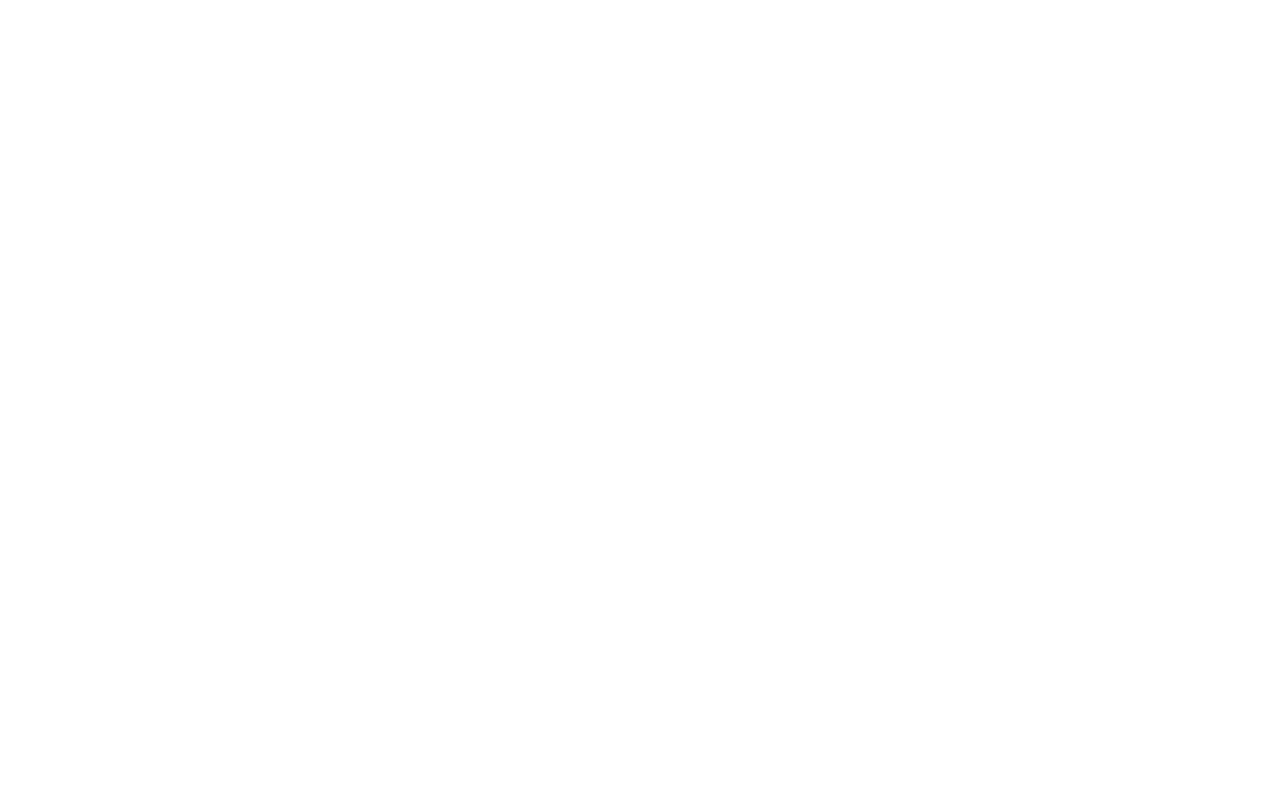
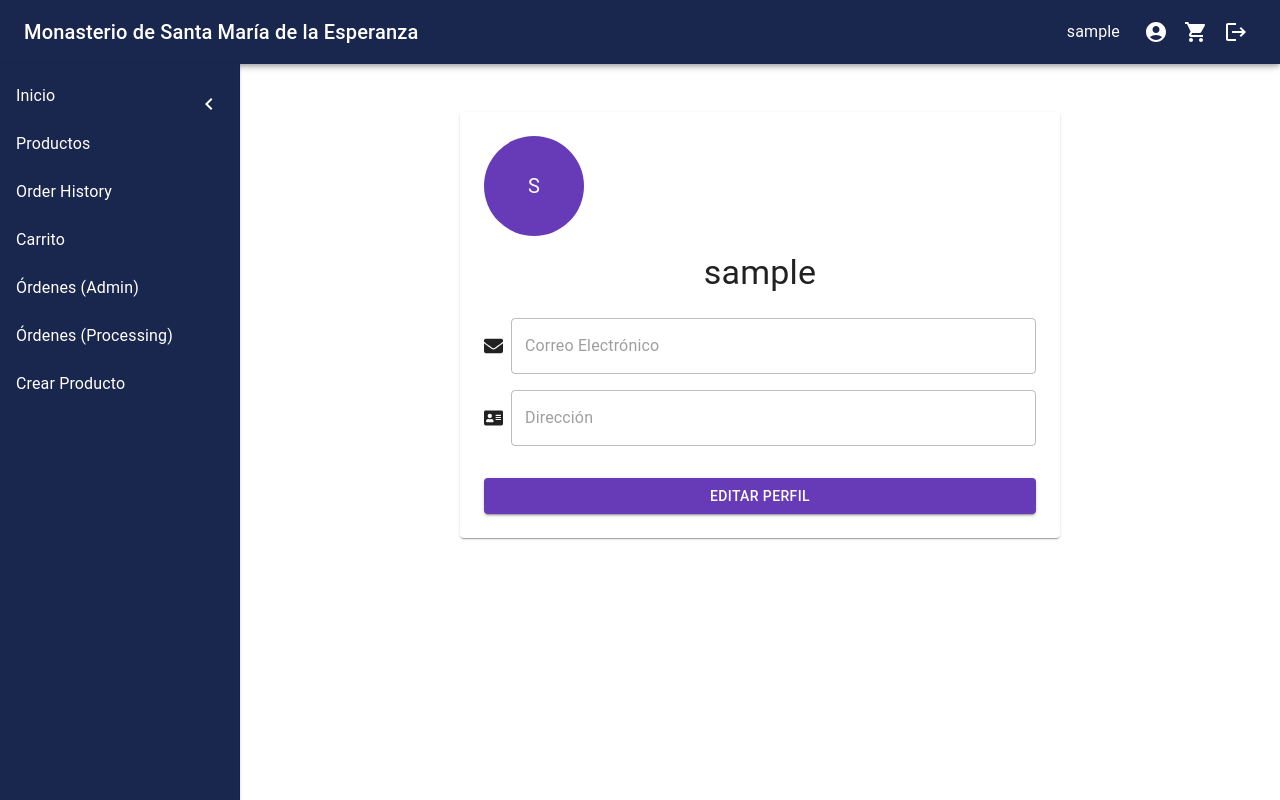
Before and after one commit to Ame314/ecomerse_front-main, a React (Create React App) app: page /profile in a window 1280 px wide. Before the commit this address had no page. Built offline with nearby package versions, Linux system fonts and the light colour scheme; sample sign-in values are in the browser's storage.

Commit message:
Add: Profile page

```diff
--- a/package.json
+++ b/package.json
@@ -11,6 +11,7 @@
     "cra-template": "1.2.0",
     "react": "^19.0.0",
     "react-dom": "^19.0.0",
+    "react-icons": "^5.4.0",
     "react-router-dom": "^7.1.1",
     "react-scripts": "5.0.1",
     "web-vitals": "^4.2.4"
--- a/src/App.js
+++ b/src/App.js
@@ -13,6 +13,8 @@
 import RequestPasswordReset from "./pages/RequestPasswordReset";
 import SetNewPassword from "./pages/SetNewPassword";
 import Cart from "./pages/Cart";
+import Profile from "./pages/Profile"; // Asegúrate de importar el componente Profile
+
 
 function App() {
   return (
@@ -23,7 +25,16 @@
         <Route path="/reset-password" element={<RequestPasswordReset />} />
         <Route path="/reset-password/reset" element={<SetNewPassword />} />
         <Route path="/register" element={<Register />} />
+
         {/* Rutas con Layout */}
+        <Route
+          path="/profile"
+          element={
+            <Layout>
+              <Profile />
+            </Layout>
+          }
+        />
         <Route
           path="/products"
           element={
@@ -48,7 +59,6 @@
             </Layout>
           }
         />
-
         <Route
           path="/home"
           element={
@@ -57,7 +67,6 @@
             </Layout>
           }
         />
-
         <Route
           path="/checkout"
           element={
@@ -89,9 +98,7 @@
               <OrderProcessing />
             </Layout>
           }
-
         />
-
         <Route
           path="/cart"
           element={
--- a/src/components/Layout.js
+++ b/src/components/Layout.js
@@ -11,25 +11,54 @@
   ListItemText,
   Tooltip,
   CssBaseline,
+  IconButton,
+  Badge,
 } from "@mui/material";
 import LogoutIcon from "@mui/icons-material/Logout";
+import ChevronLeftIcon from "@mui/icons-material/ChevronLeft"; // Para cerrar
+import ChevronRightIcon from "@mui/icons-material/ChevronRight"; // Para abrir
+import AccountCircleIcon from "@mui/icons-material/AccountCircle"; // Perfil
+import ShoppingCartIcon from "@mui/icons-material/ShoppingCart"; // Carrito
 
-const drawerWidth = 200; // Ancho del menú lateral
+const drawerWidth = 240; // Ancho del menú lateral
+
 
 const Layout = ({ children }) => {
   const navigate = useNavigate();
   const [role, setRole] = useState("user"); // Rol por defecto
+  const [open, setOpen] = useState(true); // Estado para mostrar u ocultar el menú lateral
+  const [userName, setUserName] = useState(""); // Nombre del usuario
+  const [cartItems, setCartItems] = useState(0); // Cantidad de artículos en el carrito
 
-  // Obtener el rol del usuario desde localStorage
+  // Obtener el rol y nombre del usuario desde localStorage
   useEffect(() => {
     const storedRole = localStorage.getItem("role");
+    const storedUserName = localStorage.getItem("userName"); // Asumiendo que el nombre del usuario está guardado
+    const storedCartItems = JSON.parse(localStorage.getItem("cartItems")) || 0; // Cantidad de artículos en el carrito
+
     setRole(storedRole || "user");
+    setUserName(storedUserName);
+    setCartItems(storedCartItems);
   }, []);
 
   const handleLogout = () => {
     localStorage.removeItem("token");
     localStorage.removeItem("role");
+    localStorage.removeItem("userName");
+    localStorage.removeItem("cartItems");
     navigate("/login");
+  };
+
+  const toggleDrawer = () => {
+    setOpen(!open);
+  };
+
+  const handleProfile = () => {
+    navigate("/profile"); // Asumir que tienes una página de perfil
+  };
+
+  const handleCart = () => {
+    navigate("/cart"); // Ir al carrito
   };
 
   return (
@@ -39,15 +68,38 @@
       {/* Barra principal */}
       <AppBar position="fixed" sx={{ backgroundColor: role === "admin" ? "#19274e" : "#536d88" }}>
         <Toolbar>
-          <Typography variant="hMi Aplicación6" noWrap sx={{ flexGrow: 1 }}>
-          El tesoro de las monjitas -tienda
+          <Typography variant="h6" noWrap sx={{ flexGrow: 1 }}>
+            Monasterio de Santa María de la Esperanza
           </Typography>
-          <Tooltip title="Cerrar Sesión">
-            <LogoutIcon
-              onClick={handleLogout}
-              sx={{ cursor: "pointer", color: "#fff" }}
-            />
-          </Tooltip>
+          <Box sx={{ display: "flex", alignItems: "center" }}>
+            {/* Nombre del usuario */}
+            <Typography variant="body1" sx={{ color: "#fff", marginRight: 2 }}>
+              {userName}
+            </Typography>
+
+            {/* Ícono de Perfil */}
+            <Tooltip title="Ver perfil">
+              <IconButton onClick={handleProfile} sx={{ color: "#fff" }}>
+                <AccountCircleIcon />
+              </IconButton>
+            </Tooltip>
+
+            {/* Ícono de Carrito */}
+            <Tooltip title="Ver carrito">
+              <IconButton onClick={handleCart} sx={{ color: "#fff" }}>
+                <Badge badgeContent={cartItems} color="error">
+                  <ShoppingCartIcon />
+                </Badge>
+              </IconButton>
+            </Tooltip>
+
+            {/* Ícono de Cerrar Sesión */}
+            <Tooltip title="Cerrar Sesión">
+              <IconButton onClick={handleLogout} sx={{ color: "#fff" }}>
+                <LogoutIcon />
+              </IconButton>
+            </Tooltip>
+          </Box>
         </Toolbar>
       </AppBar>
 
@@ -56,10 +108,19 @@
         {/* Menú lateral */}
         <Drawer
           variant="permanent"
+          open={open}
           sx={{
-            width: drawerWidth,
+            width: open ? drawerWidth : 60, // Cambiar ancho cuando se abre/cierra
             flexShrink: 0,
-            [`& .MuiDrawer-paper`]: { width: drawerWidth, boxSizing: "border-box", top: 64 },
+            [`& .MuiDrawer-paper`]: {
+              width: open ? drawerWidth : 60,
+              boxSizing: "border-box",
+              top: 64,
+              backgroundColor: role === "admin" ? "#19274e" : "#536d88", // Cambiar el fondo según el rol
+              color: "#fff", // Letras blancas
+              transition: "width 0.3s ease", // Transición suave para abrir/cerrar
+              overflowX: "hidden", // Esconder contenido cuando el menú está cerrado
+            },
           }}
           PaperProps={{
             elevation: 1,
@@ -67,33 +128,60 @@
         >
           <List>
             <ListItem button onClick={() => navigate("/home")}>
-              <ListItemText primary="Inicio" />
+              <ListItemText
+                primary="Inicio"
+                sx={{ display: open ? "block" : "none" }} // Ocultar texto cuando el menú está cerrado
+              />
             </ListItem>
             <ListItem button onClick={() => navigate("/products")}>
-              <ListItemText primary="Productos" />
+              <ListItemText
+                primary="Productos"
+                sx={{ display: open ? "block" : "none" }}
+              />
             </ListItem>
-            {/*por aca hay que poner lo del carrito  */}
             <ListItem button onClick={() => navigate("/orders/history")}>
-              <ListItemText primary="Order History" />
+              <ListItemText
+                primary="Order History"
+                sx={{ display: open ? "block" : "none" }}
+              />
             </ListItem>
             <ListItem button onClick={() => navigate("/cart")}>
-              <ListItemText primary="Carrito" />
+              <ListItemText
+                primary="Carrito"
+                sx={{ display: open ? "block" : "none" }}
+              />
             </ListItem>
 
             {role === "admin" && (
               <>
                 <ListItem button onClick={() => navigate("/admin/orders")}>
-                  <ListItemText primary="Órdenes (Admin)" />
+                  <ListItemText
+                    primary="Órdenes (Admin)"
+                    sx={{ display: open ? "block" : "none" }}
+                  />
                 </ListItem>
                 <ListItem button onClick={() => navigate("/admin/orders/processing")}>
-                  <ListItemText primary="Órdenes (Processing)" />
+                  <ListItemText
+                    primary="Órdenes (Processing)"
+                    sx={{ display: open ? "block" : "none" }}
+                  />
                 </ListItem>
                 <ListItem button onClick={() => navigate("/admin/product/create")}>
-                  <ListItemText primary="Crear Producto" />
+                  <ListItemText
+                    primary="Crear Producto"
+                    sx={{ display: open ? "block" : "none" }}
+                  />
                 </ListItem>
               </>
             )}
           </List>
+
+          {/* Íconos para cerrar o abrir el menú en pantallas pequeñas */}
+          <Box sx={{ position: "absolute", top: 20, right: 10 }}>
+            <IconButton onClick={toggleDrawer} sx={{ color: "#fff" }}>
+              {open ? <ChevronLeftIcon /> : <ChevronRightIcon />}
+            </IconButton>
+          </Box>
         </Drawer>
 
         {/* Contenido principal */}
--- a/src/pages/Home.js
+++ b/src/pages/Home.js
@@ -24,7 +24,7 @@
             marginBottom: "10px",
           }}
         >
-          El Tesoro de las Monjitas
+          Monasterio de Santa María de la Esperanza
         </Typography>
         <Typography
           variant="subtitle1"
@@ -33,7 +33,7 @@
             fontStyle: "italic",
           }}
         >
-          Artesanía con tradición, fe y amor.
+          Orden Cisterciense de la Estrecha Observancia.
         </Typography>
       </Box>
 
--- a/src/pages/Login.js
+++ b/src/pages/Login.js
@@ -100,6 +100,7 @@
                 input: {
                   color: "#19274e",
                 },
+
               }}
             />
 
--- a/src/pages/Products.js
+++ b/src/pages/Products.js
@@ -197,6 +197,19 @@
                 >
                   {prod.name}
                 </Typography>
+                <Typography sx={{ color: "#536d88" }}>
+                  ${prod.price}
+                </Typography>
+                <Typography
+                  sx={{
+                    color: "#536d88",
+                    fontSize: "0.85rem",
+                    fontStyle: "italic",
+                    mt: 1,
+                  }}
+                >
+                  Ver detalles
+                </Typography>
               </CardContent>
             </Card>
           </Grid>
@@ -205,7 +218,7 @@
 
       {/* Modal de Producto */}
       {selectedProduct && (
-        <Dialog open={!!selectedProduct} onClose={handleCloseModal} fullWidth>
+        <Dialog open={!!selectedProduct} onClose={handleCloseModal} fullWidth maxWidth="md">
           <DialogContent
             sx={{
               position: "relative",
@@ -241,15 +254,15 @@
             </Typography>
             <CardMedia
               component="img"
-              height="300"
+              height="400"
               image={selectedProduct.image}
               alt={selectedProduct.name}
-              sx={{ margin: "20px auto", maxHeight: "300px", maxWidth: "100%" }}
+              sx={{ margin: "20px auto", maxHeight: "400px", maxWidth: "100%" }}
             />
             <Typography sx={{ color: "#536d88" }}>
               Categoría: {selectedProduct.category}
             </Typography>
-            <Typography sx={{ color: "#536d88" }}>
+            <Typography sx={{ color: "#536d88", fontWeight: 700 }}>
               Precio: ${selectedProduct.price}
             </Typography>
             <Typography sx={{ mt: 2, color: "#536d88" }}>
--- /dev/null
+++ b/src/pages/Profile.js
@@ -0,0 +1,119 @@
+import React, { useState, useEffect } from "react";
+import { TextField, Button, Typography, Box, Grid, Paper, Avatar } from "@mui/material";
+import { useNavigate } from "react-router-dom";
+import { FaEnvelope, FaAddressCard } from "react-icons/fa";
+
+const Profile = () => {
+  const navigate = useNavigate();
+
+  // Estado para los datos del perfil
+  const [userName, setUserName] = useState("");
+  const [email, setEmail] = useState("");
+  const [address, setAddress] = useState("");
+  const [isEditing, setIsEditing] = useState(false);
+
+  // Verificar si el usuario está logueado al cargar el componente
+  useEffect(() => {
+    const storedUserName = localStorage.getItem("userName");
+    const storedEmail = localStorage.getItem("email");
+    const storedAddress = localStorage.getItem("address");
+
+    if (!storedUserName) {
+      alert("Por favor, inicie sesión.");
+      navigate("/login");  // Redirigir a la página de login
+    } else {
+      setUserName(storedUserName);
+      setEmail(storedEmail || "");
+      setAddress(storedAddress || "");
+    }
+  }, [navigate]);
+
+  // Función para guardar los datos actualizados en localStorage
+  const handleSave = () => {
+    // Guardar datos actualizados en localStorage
+    localStorage.setItem("userName", userName);
+    localStorage.setItem("email", email);
+    localStorage.setItem("address", address);
+
+    setIsEditing(false); // Desactivar el modo de edición
+  };
+
+  return (
+    <Box sx={{ display: "flex", justifyContent: "center", padding: 3 }}>
+      <Paper sx={{ padding: 3, width: "100%", maxWidth: 600 }}>
+        <Box sx={{ textAlign: "center", marginBottom: 3 }}>
+          <Avatar sx={{ width: 100, height: 100, marginBottom: 2, backgroundColor: "primary.main" }}>
+            {userName[0]?.toUpperCase()}
+          </Avatar>
+          <Typography variant="h4" gutterBottom>
+            {userName}
+          </Typography>
+        </Box>
+
+        <Grid container spacing={2}>
+          {/* Campo Email */}
+          <Grid item xs={12}>
+            <Box sx={{ display: "flex", alignItems: "center" }}>
+              <FaEnvelope size={20} style={{ marginRight: 8 }} />
+              <TextField
+                label="Correo Electrónico"
+                fullWidth
+                value={email}
+                onChange={(e) => setEmail(e.target.value)}
+                disabled={!isEditing}
+              />
+            </Box>
+          </Grid>
+
+          {/* Campo Dirección */}
+          <Grid item xs={12}>
+            <Box sx={{ display: "flex", alignItems: "center" }}>
+              <FaAddressCard size={20} style={{ marginRight: 8 }} />
+              <TextField
+                label="Dirección"
+                fullWidth
+                value={address}
+                onChange={(e) => setAddress(e.target.value)}
+                disabled={!isEditing}
+              />
+            </Box>
+          </Grid>
+
+          {/* Botones de acción */}
+          <Grid item xs={12} sx={{ marginTop: 2 }}>
+            {!isEditing ? (
+              <Button
+                variant="contained"
+                color="primary"
+                onClick={() => setIsEditing(true)}
+                fullWidth
+              >
+                Editar Perfil
+              </Button>
+            ) : (
+              <>
+                <Button
+                  variant="contained"
+                  color="primary"
+                  onClick={handleSave}
+                  sx={{ marginRight: 2 }}
+                >
+                  Guardar Cambios
+                </Button>
+                <Button
+                  variant="outlined"
+                  color="secondary"
+                  onClick={() => setIsEditing(false)}
+                >
+                  Cancelar
+                </Button>
+              </>
+            )}
+          </Grid>
+        </Grid>
+      </Paper>
+    </Box>
+  );
+};
+
+export default Profile;
```
Also changed, not shown: 1 other file (tests, documents, lock files or other folders).
